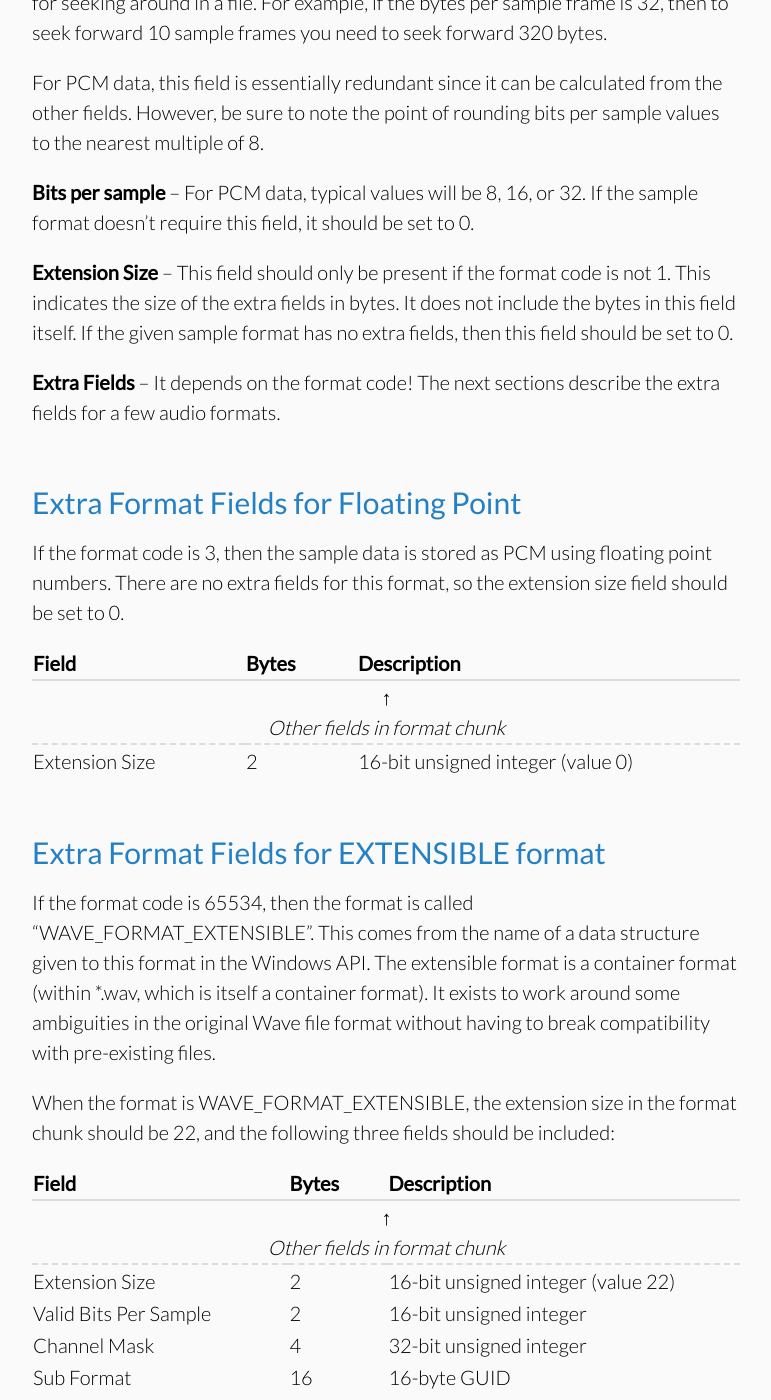
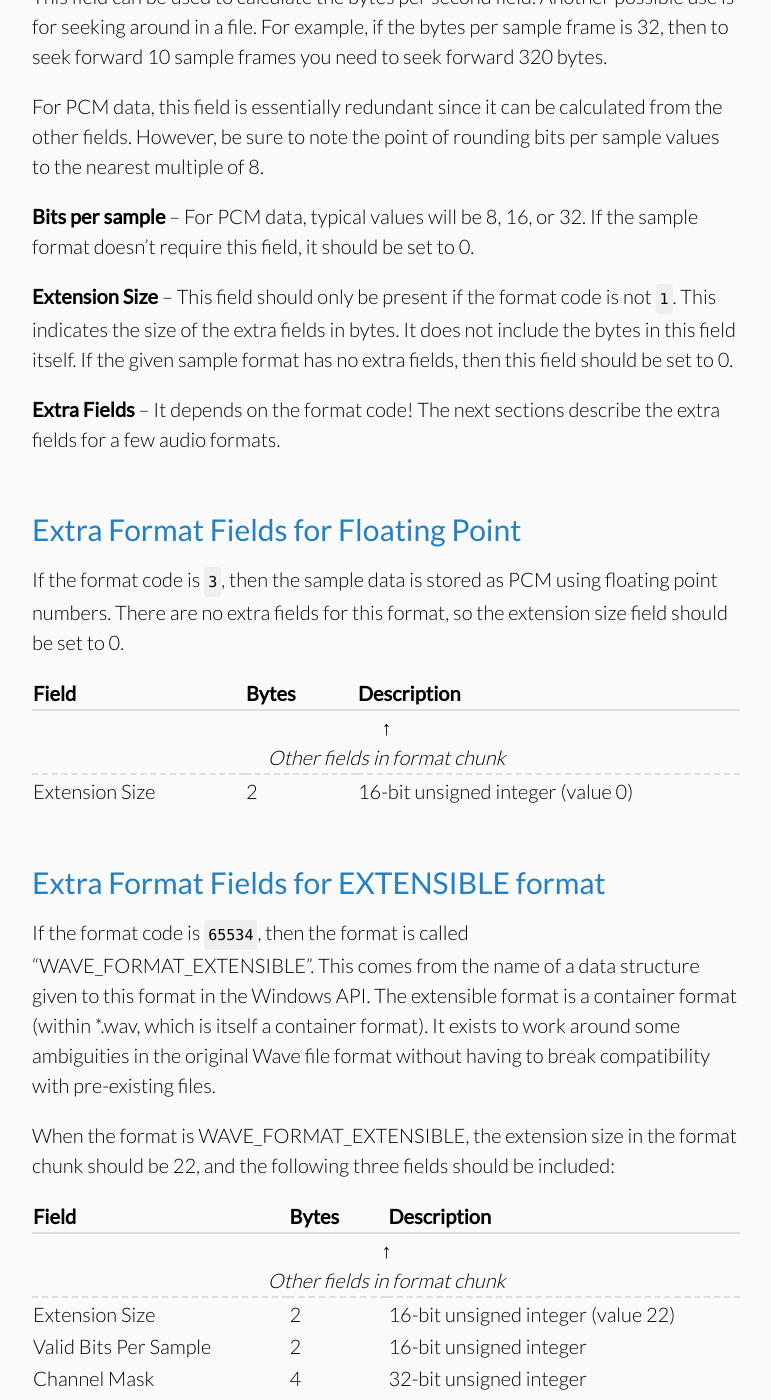
Before and after one commit to jstrait/wavefile, a Jekyll site: the page built from how_wave_files_work.html, in a window 1280 px wide and 1400 px high, scrolled down 5796 px. Shown: the whole window, without its empty margins (254-1025 px from the left). Built offline with Jekyll 4.4.1, drawn with Linux system fonts in a browser that asks for light colours; some web fonts are replaced; some of the changed text lies outside the part shown.

Commit message:
Formatting format code values in a <code> block
Helps them to stand out more in the text, and also indicate that these
are specific values in the file, rather than prose.

```diff
--- a/how_wave_files_work.html
+++ b/how_wave_files_work.html
@@ -20,9 +20,9 @@ and Data Specifications 1.0, August 1991</a></li>
   <p>There are many other audio formats officially defined. Many are seemingly obsolete and unlikely to be encounted in the wild.</p>
   <p>Currently, the WaveFile gem supports these sample formats:</p>
   <ul>
-    <li>Integer PCM at 8, 16, 24, or 32 bits per sample (format code 1)</li>
-    <li>Floating point PCM at 32 or 64 bits per sample (format code 3)</li>
-    <li>The formats above inside a WAVE_FORMAT_EXTENSIBLE container (format code 65534)</li>
+    <li>Integer PCM at 8, 16, 24, or 32 bits per sample (format code <code>1</code>)</li>
+    <li>Floating point PCM at 32 or 64 bits per sample (format code <code>3</code>)</li>
+    <li>The formats above inside a WAVE_FORMAT_EXTENSIBLE container (format code <code>65534</code>)</li>
   </ul>
 
   <h2>Wave Files are RIFF Files</h2>
@@ -34,7 +34,7 @@ and Data Specifications 1.0, August 1991</a></li>
   <p>The size field indicates the size of the chunk&rsquo;s body in bytes. The size does not include the 8-byte header. I.e., if a chunk consists of the 8-byte header plus 1,000 bytes of data, the size field will indicate 1,000, not 1,008. Chunks can internally contain nested sub-chunks, if the spec for that chunk allows it.</p>
   <p><span class="tag-important">Important!</span>If a chunk body is an odd number of bytes, it must be followed by a padding byte with value 0. In other words, a chunk must always occupy an even number of bytes in the file. The padding byte is <em>not</em> counted in the chunk size field. For example, if a chunk body is 17 bytes in size, the size ID field will be set to 17, but the actual chunk body will occupy 18 bytes (17 bytes of data followed by the padding byte).</p>
   <h2>High Level Wave File Structure</h2>
-  <p>At top level, a Wave file consists of a single <code>"RIFF"</code> chunk, which contains all of the data for the wave file. The RIFF chunk body starts with a format code <code>"WAVE"</code> which indicates that the child chunks are for a Wave file. (As opposed to a rich text file, bitmap, etc). This is followed by the child chunks. A Wave file is required to contain at minimum a format chunk and a data chunk (described below), and the format chunk must come before the data chunk. If the format code in the format chunk is not 1 (see below), then it must also contain a <code>"fact"</code> chunk. It can also contain other optional chunks.</p>
+  <p>At top level, a Wave file consists of a single <code>"RIFF"</code> chunk, which contains all of the data for the wave file. The RIFF chunk body starts with a format code <code>"WAVE"</code> which indicates that the child chunks are for a Wave file. (As opposed to a rich text file, bitmap, etc). This is followed by the child chunks. A Wave file is required to contain at minimum a format chunk and a data chunk (described below), and the format chunk must come before the data chunk. If the format code in the format chunk is not <code>1</code> (see below), then it must also contain a <code>"fact"</code> chunk. It can also contain other optional chunks.</p>
   <p>For example a typical file might look like this:</p>
   <div class="chunk-parent">
     <span class="chunk-parent-field">RIFF Chunk ID (<code>"RIFF"</code>)</span>
@@ -86,7 +86,7 @@ and Data Specifications 1.0, August 1991</a></li>
   </div>
 
   <h2>The Format Chunk</h2>
-  <p>The format chunk describes the format that the samples in the data chunk are encoded in. The exact structure of the format chunk depends on the value of the format code field. If the format code is 1 (integer PCM), then the format chunk will only contain the fields above the dashed line in the diagram below. If it&rsquo;s not 1, the chunk will also contain the fields after the dashed line.</p>
+  <p>The format chunk describes the format that the samples in the data chunk are encoded in. The exact structure of the format chunk depends on the value of the format code field. If the format code is <code>1</code> (integer PCM), then the format chunk will only contain the fields above the dashed line in the diagram below. If it&rsquo;s not <code>1</code>, the chunk will also contain the fields after the dashed line.</p>
   <div class="scroll-x">
     <table>
       <tr>
@@ -135,7 +135,7 @@ and Data Specifications 1.0, August 1991</a></li>
         <td>16-bit unsigned integer</td>
       </tr>
       <tr>
-        <td colspan="3"><em>These fields are only present if format code is not 1:</em></td>
+        <td colspan="3"><em>These fields are only present if format code is not <code>1</code>:</em></td>
       </tr>
       <tr>
         <td>Extension Size</td>
@@ -151,7 +151,7 @@ and Data Specifications 1.0, August 1991</a></li>
   </div>
   <p>The reason for the different types of extension is that the Wave format is a container for many different kinds of sample formats, and because the Wave format has evolved over time to support new formats. Extra fields that are needed for one sample format might not be needed for another sample format. This also allows new fields to be added without having to change pre-existing Wave files.</p>
   <p>While some of these fields have a large range of possible values, in practice there are only a few that will actually be used. For some background on what some of this terminology means, check out <a href="https://www.joelstrait.com/digital_audio_primer/">this blog post</a>.</p>
-  <p><strong>Format Code</strong> &ndash; Indicates how the sample data for the wave file is stored. The most common format is PCM, which has a code of 1. Other formats include IEEE floating point (3), ADPCM (2), &mu;-law (7), and WaveFormatExtensible (65534).</p>
+  <p><strong>Format Code</strong> &ndash; Indicates how the sample data for the wave file is stored. The most common format is PCM, which has a code of <code>1</code>. Other formats include IEEE floating point (<code>3</code>), ADPCM (<code>2</code>), &mu;-law (<code>7</code>), and WaveFormatExtensible (<code>65534</code>).</p>
   <p><strong>Number of channels</strong> &ndash; Typically a file will have 1 channel (mono) or 2 channels (stereo). A 5.1 surround sound file will have 6 channels.</p>
   <p><strong>Sample rate</strong> &ndash; The number of sample frames that occur each second. A typical value would be 44,100, which is the same as an audio CD.</p>
   <p><strong>Bytes per second (a.k.a. byte rate)</strong> &ndash; The spec calls this <em>byte rate</em>, which means the number of bytes required for one second of audio data. This is equal to the bytes per sample frame times the sample rate. So with a bytes per sample frame of 32, and a sample rate of 44,100, this should equal 1,411,200.</p>
@@ -193,11 +193,11 @@ and Data Specifications 1.0, August 1991</a></li>
   <p>This field can be used to calculate the bytes per second field. Another possible use is for seeking around in a file. For example, if the bytes per sample frame is 32, then to seek forward 10 sample frames you need to seek forward 320 bytes.</p>
   <p>For PCM data, this field is essentially redundant since it can be calculated from the other fields. However, be sure to note the point of rounding bits per sample values to the nearest multiple of 8.</p>
   <p><strong>Bits per sample</strong> &ndash; For PCM data, typical values will be 8, 16, or 32. If the sample format doesn&rsquo;t require this field, it should be set to 0.</p>
-  <p><strong>Extension Size</strong> &ndash; This field should only be present if the format code is not 1. This indicates the size of the extra fields in bytes. It does not include the bytes in this field itself. If the given sample format has no extra fields, then this field should be set to 0.</p>
+  <p><strong>Extension Size</strong> &ndash; This field should only be present if the format code is not <code>1</code>. This indicates the size of the extra fields in bytes. It does not include the bytes in this field itself. If the given sample format has no extra fields, then this field should be set to 0.</p>
   <p><strong>Extra Fields</strong> &ndash; It depends on the format code! The next sections describe the extra fields for a few audio formats.</p>
 
   <h2>Extra Format Fields for Floating Point</h2>
-  <p>If the format code is 3, then the sample data is stored as PCM using floating point numbers. There are no extra fields for this format, so the extension size field should be set to 0.</p>
+  <p>If the format code is <code>3</code>, then the sample data is stored as PCM using floating point numbers. There are no extra fields for this format, so the extension size field should be set to 0.</p>
   <div class="scroll-x">
     <table>
       <tr>
@@ -217,7 +217,7 @@ and Data Specifications 1.0, August 1991</a></li>
   </div>
 
   <h2>Extra Format Fields for EXTENSIBLE format</h2>
-  <p>If the format code is 65534, then the format is called &ldquo;WAVE_FORMAT_EXTENSIBLE&rdquo;. This comes from the name of a data structure given to this format in the Windows API. The extensible format is a container format (within *.wav, which is itself a container format). It exists to work around some ambiguities in the original Wave file format without having to break compatibility with pre-existing files.</p>
+  <p>If the format code is <code>65534</code>, then the format is called &ldquo;WAVE_FORMAT_EXTENSIBLE&rdquo;. This comes from the name of a data structure given to this format in the Windows API. The extensible format is a container format (within *.wav, which is itself a container format). It exists to work around some ambiguities in the original Wave file format without having to break compatibility with pre-existing files.</p>
   <p>When the format is WAVE_FORMAT_EXTENSIBLE, the extension size in the format chunk should be 22, and the following three fields should be included:</p>
   <div class="scroll-x">
     <table>
@@ -253,7 +253,7 @@ and Data Specifications 1.0, August 1991</a></li>
   </div>
   <p><strong>Valid Bits Per Sample</strong> &ndash; Allows storing samples with bit-depths that are not a byte multiple in size. For example, to store 12-bit samples, this value can be set to 12, and the bits-per-sample field in the format chunk set to 16. Each sample will still take up 16 bytes on disk, but the reader can be informed that only the lower 12 bits should be used.</p>
   <p><strong>Channel Mask</strong> &ndash; Indicates which audio channels map to which speakers.</p>
-  <p><strong>Sub Format</strong> &ndash; Identifies the format of the sample data in the data chunk. This is a replacement for the original format code field, since it will have a format code of 65534. Some GUIDs include:</p>
+  <p><strong>Sub Format</strong> &ndash; Identifies the format of the sample data in the data chunk. This is a replacement for the original format code field, since it will have a format code of <code>65534</code>. Some GUIDs include:</p>
   <ul>
     <li>PCM Integer: <code>0x0100000000001000800000aa00389b71</code></li>
     <li>PCM Float: <code>0x0300000000001000800000aa00389b71</code></li>
@@ -288,10 +288,10 @@ and Data Specifications 1.0, August 1991</a></li>
       </tr>
     </table>
   </div>
-  <p>The fact chunk indicates how many sample frames are in the file. It&rsquo;s required if the format code in the format chunk is not 1. If the format code is 1, it&rsquo;s optional.</p>
+  <p>The fact chunk indicates how many sample frames are in the file. It&rsquo;s required if the format code in the format chunk is not <code>1</code>. If the format code is <code>1</code>, it&rsquo;s optional.</p>
   <p>The reason for this chunk is that with some sample formats the number of sample frames can&rsquo;t be determined by obvious means (e.g. because they store data in a compressed format). This gives a way of determining e.g. the playing time for the file, without having to decode the entire data chunk.</p>
   <p>The number of samples frame is per channel. For example, if a stereo file contains 1,000 samples for both channels, the value of this field should be 1,000, not 2,000.</p>
-  <p>It&rsquo;s not needed for integer PCM data (format code 1), because the total number of sample frames can be derived by dividing the bytes-per-sample-frame field from the format chunk by the total bytes in the data chunk body. For example, if the data chunk body is 1,411,200 bytes, and bytes-per-sample-frame is 32 (e.g. two 16-bit channels), then the total number of sample frames is 1,411,200 &div; 32 = 44,100.</p>
+  <p>It&rsquo;s not needed for integer PCM data (format code <code>1</code>), because the total number of sample frames can be derived by dividing the bytes-per-sample-frame field from the format chunk by the total bytes in the data chunk body. For example, if the data chunk body is 1,411,200 bytes, and bytes-per-sample-frame is 32 (e.g. two 16-bit channels), then the total number of sample frames is 1,411,200 &div; 32 = 44,100.</p>
 
   <h2>The Data Chunk</h2>
   <div class="scroll-x">
```
